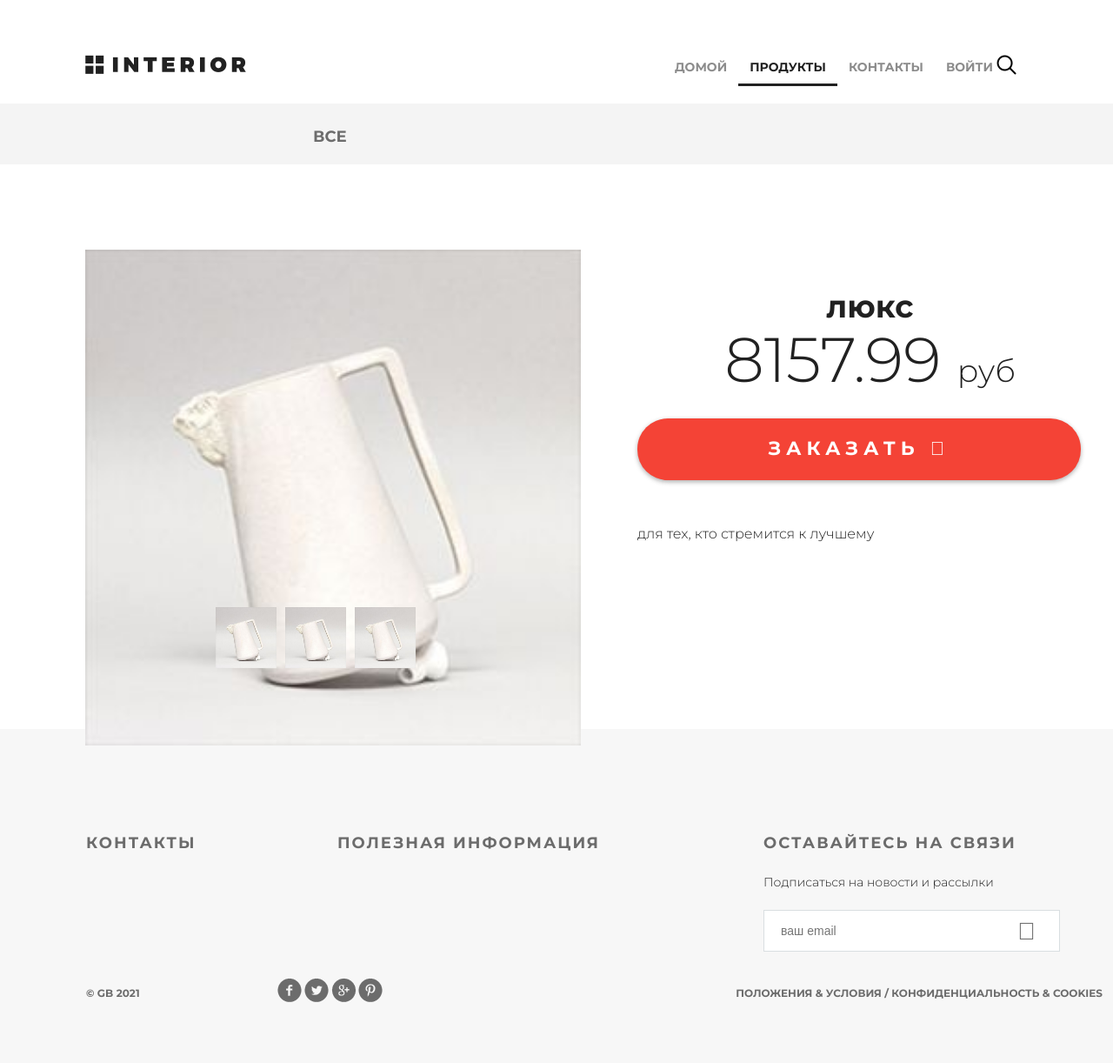
After one commit to gizyatullov/geekshop, a Django app: page /products/product/3/ in a window 1280 px wide; the page is wider, and only the part inside the window is pictured. The commit adds this page. Shown: that part at 87% size. Run offline with Django 3.2, Linux system fonts and the light colour scheme; data comes from the database, SQL or seed files in the repository.

Commit message:
☭ Lesson 6. Product page.

```diff
--- /dev/null
+++ b/mainapp/templates/mainapp/product.html
@@ -0,0 +1,55 @@
+{% extends 'mainapp/base.html' %}
+{% load static %}
+
+{% block page_title %}{{ page_title|upper }}{% endblock page_title %}
+
+{% block menu %}
+    <div class="hero-white">
+        {% include 'mainapp/includes/include__menu.html' %}
+    </div>
+{% endblock menu %}
+
+{% block content %}
+    <div class="details">
+        <div class="links clearfix">
+            {% include 'mainapp/includes/include__categories_menu.html' %}
+        </div>
+
+        <div class="details-products">
+            <div class="details-slider">
+                <div class="slider-product">
+                    <img src="{{ media_url }}{{ product.image }}" alt="{{ product.short_desc }}">
+                </div>
+                <div class="slider-control">
+                    <div class="block">
+                        <a href="#"><img src="{{ media_url }}{{ product.image }}" alt="вариант 1">
+                            <div class="text"></div>
+                        </a>
+                    </div>
+                    <div class="block">
+                        <a href="#"><img src="{{ media_url }}{{ product.image }}" alt="вариант 2">
+                            <div class="text"></div>
+                        </a>
+                    </div>
+                    <div class="block">
+                        <a href="#"><img src="{{ media_url }}{{ product.image }}" alt="вариант 3">
+                            <div class="text"></div>
+                        </a>
+                    </div>
+                </div>
+            </div>
+
+            <div class="description">
+                <h3 class="big-bold">{{ product.name }}</h3>
+                <br>
+                <p class="price"> {{ product.price }} <span>руб</span></p>
+                <a href="{% url 'basket:add' product.pk %}" class="red-button">
+                    заказать
+                    <i class="fa fa-chevron-right" aria-hidden="true"></i>
+                </a>
+                <div class="description-text">{{ product.description }}</div>
+            </div>
+        </div>
+    </div>
+    <div class="clr"></div>
+{% endblock content %}
--- a/mainapp/templates/mainapp/products.html
+++ b/mainapp/templates/mainapp/products.html
@@ -61,7 +61,7 @@
             <div class="related-products clearfix">
                 {% for product in same_products %}
                     <div class="block" style="height: 368px; width: 368px;">
-                        <a href="{% url 'basket:add' product.pk %}">
+                        <a href="{% url 'products:product' product.pk %}">
                             <img src="{{ media_url }}{{ product.image }}"
                                  alt="{{ product.short_desc }}">
                             <div class="text">
--- a/mainapp/templates/mainapp/products_list.html
+++ b/mainapp/templates/mainapp/products_list.html
@@ -14,7 +14,7 @@
             <div class="category-products clearfix">
                 {% for product in products %}
                     <div class="block">
-                        <a href="{% if user.is_authenticated %}{% url 'basket:add' product.pk %}
+                        <a href="{% if user.is_authenticated %}{% url 'products:product' product.pk %}
                         {% else %}{% url 'auth:login' %}{% endif %}">
                             <img src="{{ media_url }}{{ product.image }}" alt="{{ product.short_desc }}">
                             <div class="text">
--- a/mainapp/urls.py
+++ b/mainapp/urls.py
@@ -8,4 +8,5 @@ app_name = MainappConfig.name
 urlpatterns = [
     path('', mainapp.products, name='index'),
     path('category/<int:pk>/', mainapp.products, name='category'),
+    path('product/<int:pk>/', mainapp.product, name='product'),
 ]
--- a/mainapp/views.py
+++ b/mainapp/views.py
@@ -82,6 +82,19 @@ def contact(request):
     return render(request, 'mainapp/contact.html', context=context)
 
 
+def product(request, pk):
+    prod = get_object_or_404(Product, pk=pk)
+    context = {
+        'page_title': prod.name,
+        'link_menu': ProductCategory.objects.all(),
+        'product': prod,
+        'basket': get_basket(request.user),
+        'media_url': settings.MEDIA_URL,
+    }
+
+    return render(request, 'mainapp/product.html', context=context)
+
+
 def page_not_found(request, exception):
     context = {
         'exception': exception,
```
